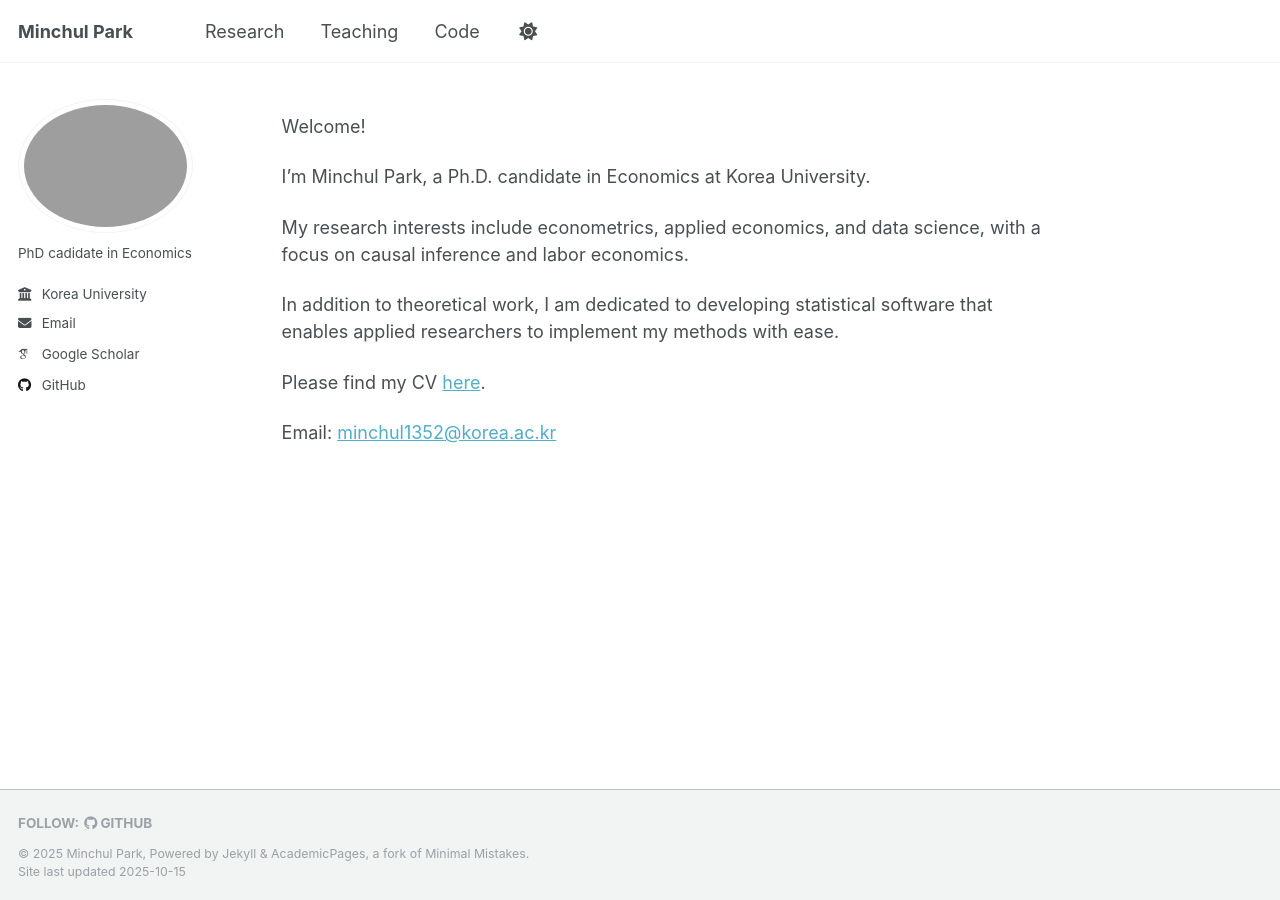
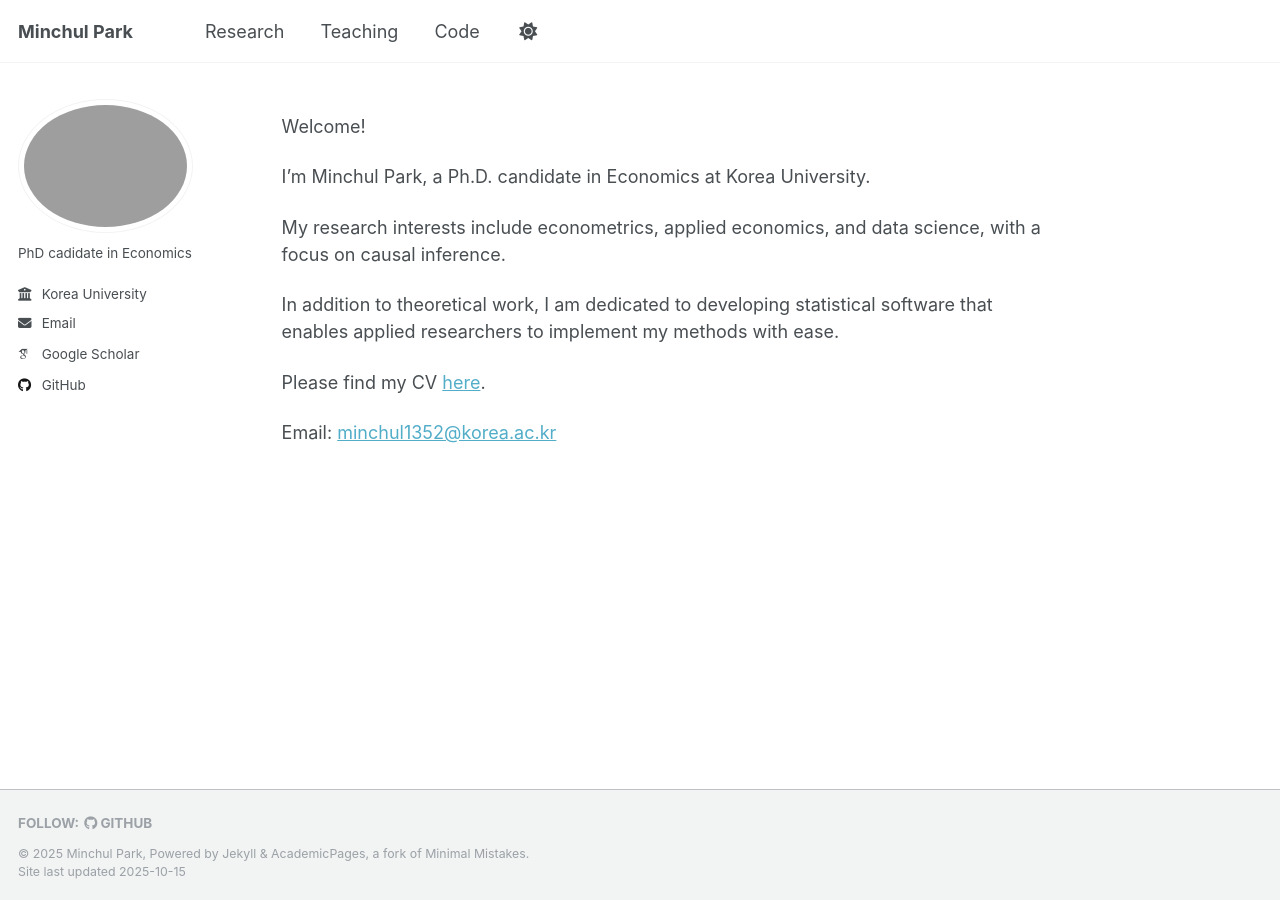
Before and after one commit to econompark/econompark.github.io, a Jekyll site: the page built from _pages/about.md, in a window 1280 px wide. Built offline with Jekyll 4.4.1, drawn with Linux system fonts in a browser that asks for light colours; some web fonts are replaced; a script that is not in the unit is left out.

Commit message:
Update about.md

```diff
--- a/_pages/about.md
+++ b/_pages/about.md
@@ -8,7 +8,7 @@ Welcome!
 
 I'm Minchul Park, a Ph.D. candidate in Economics at Korea University.
 
-My research interests include econometrics, applied economics, and data science, with a focus on causal inference and labor economics.
+My research interests include econometrics, applied economics, and data science, with a focus on causal inference.
 
 In addition to theoretical work, I am dedicated to developing statistical software that enables applied researchers to implement my methods with ease.
 
```
